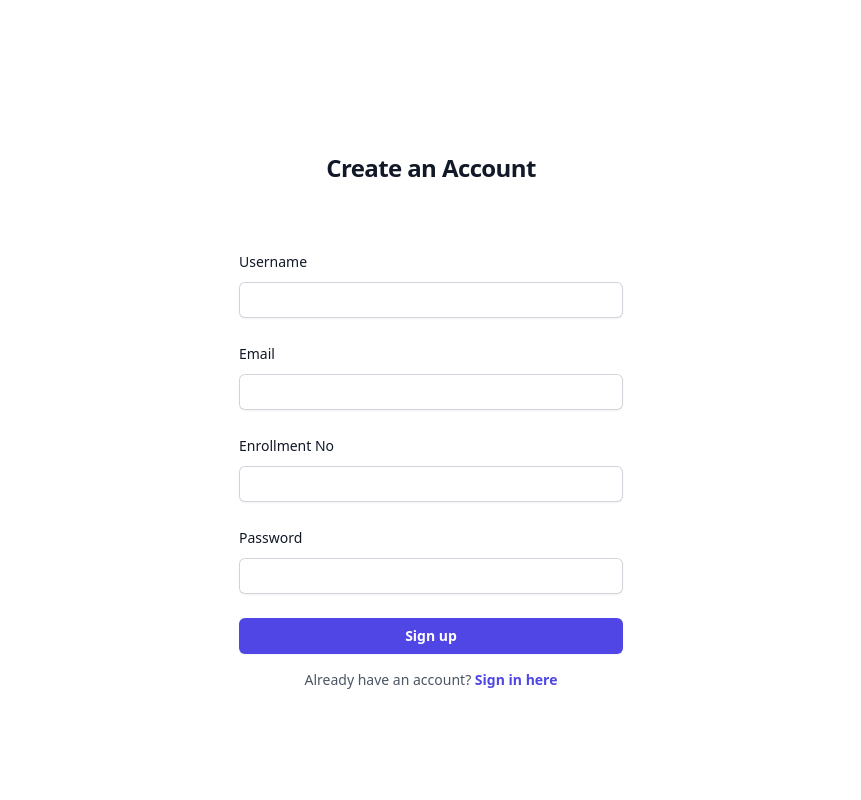
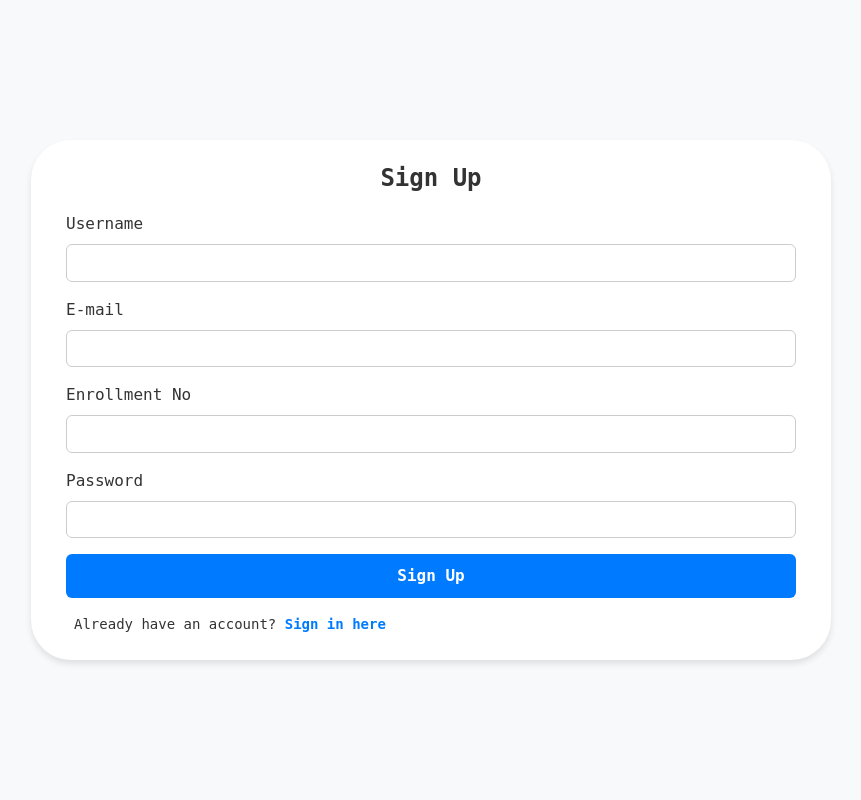
Before and after one commit to Utsav-06/ClassHub, a Django app: page /Sign_up/ in a window 1280 px wide. Shown: the whole page, without its empty margins (209-1070 px from the left). Run offline with Django 4.2, Linux system fonts and the light colour scheme; some web fonts are replaced.

Commit message:
Redesigned SignUp page

```diff
--- /dev/null
+++ b/ClassHub/classUser/static/Css/SignUpPage.css
@@ -0,0 +1,77 @@
+body {
+    font-family: monospace;
+    background-color: #f8f9fa;
+    margin: 0;
+    padding: 0;
+    display: flex;
+    justify-content: center;
+    align-items: center;
+    height: 100vh;
+}
+
+.container {
+    width: 800px;
+    padding: 20px 35px 25px;
+    border-radius: 40px;
+    box-shadow: 0 4px 6px rgba(0, 0, 0, 0.1);
+    background-color: #fff;
+}
+
+.container h2 {
+    text-align: center;
+    font-size: 1.5rem;
+    font-weight: bold;
+    margin-bottom: 1rem;
+    color: #333;
+}
+
+.container label {
+    display: block;
+    font-size: 1rem;
+    color: #333;
+    margin-bottom: 0.5rem;
+}
+
+.container input[type='text'],
+.container input[type='password'] {
+    width: 100%;
+    padding: 8px;
+    margin-bottom: 1rem;
+    border: 1px solid #ccc;
+    border-radius: 6px;
+    box-sizing: border-box;
+}
+
+.container button {
+    width: 100%;
+    padding: 10px;
+    background-color: #007bff;
+    color: #fff;
+    font-size: 1rem;
+    font-weight: bold;
+    border: none;
+    border-radius: 6px;
+    cursor: pointer;
+    transition: background-color 0.3s;
+}
+
+.container button:hover {
+    background-color: #0056b3;
+}
+
+.container p {
+    margin-top: 1rem;
+    font-size: 0.875rem;
+    color: #333;
+    margin-left: 8px;
+}
+
+.container a {
+    color: #007bff;
+    text-decoration: none;
+    font-weight: bold;
+}
+
+.container a:hover {
+    text-decoration: underline;
+}
--- a/ClassHub/classUser/templates/User-Login-Logout/Sign_up.html
+++ b/ClassHub/classUser/templates/User-Login-Logout/Sign_up.html
@@ -1,60 +1,32 @@
 <!DOCTYPE html>
 <html lang="en" class="h-full bg-white">
+  {% load static %}
   <head>
     <meta charset="UTF-8" />
     <link rel="stylesheet" href="https://rsms.me/inter/inter.css" />
     <link href="https://unpkg.com/tailwindcss@^1.0/dist/tailwind.min.css" rel="stylesheet" />
     <meta name="viewport" content="width=device-width, initial-scale=1.0" />
+    <link rel="stylesheet" type="text/css" href="{% static 'Css/SignUpPage.css' %}" />
     <title>Signup</title>
   </head>
   <body class="h-full">
-    <div class="flex min-h-full flex-col justify-center px-6 py-12 lg:px-8">
-      <div class="sm:mx-auto sm:w-full sm:max-w-sm">
-        <h2 class="mt-10 text-center text-2xl font-bold leading-9 tracking-tight text-gray-900">Create an Account</h2>
-      </div>
-
-      <div class="mt-10 sm:mx-auto sm:w-full sm:max-w-sm">
-        <form class="space-y-6" action="{% url 'signup' %}" method="POST">
-          {% csrf_token %}
-          <div>
-            <label for="username" class="block text-sm font-medium leading-6 text-gray-900">Username</label>
-            <div class="mt-2">
-              <input id="username" name="username" type="text" autocomplete="username" required class="block w-full rounded-md border-0 py-1.5 text-gray-900 shadow-sm ring-1 ring-inset ring-gray-300 placeholder:text-gray-400 focus:ring-2 focus:ring-inset focus:ring-indigo-600 sm:text-sm sm:leading-6" />
-            </div>
-          </div>
-
-          <div>
-            <label for="email" class="block text-sm font-medium leading-6 text-gray-900">Email</label>
-            <div class="mt-2">
-              <input id="email" name="email" type="email" autocomplete="email" required class="block w-full rounded-md border-0 py-1.5 text-gray-900 shadow-sm ring-1 ring-inset ring-gray-300 placeholder:text-gray-400 focus:ring-2 focus:ring-inset focus:ring-indigo-600 sm:text-sm sm:leading-6" />
-            </div>
-          </div>
-
-          <div>
-            <label for="enrollmentNo" class="block text-sm font-medium leading-6 text-gray-900">Enrollment No</label>
-            <div class="mt-2">
-              <input id="enrollmentNo" name="enrollmentNo" type="text" autocomplete="enrollmentNo" required class="block w-full rounded-md border-0 py-1.5 text-gray-900 shadow-sm ring-1 ring-inset ring-gray-300 placeholder:text-gray-400 focus:ring-2 focus:ring-inset focus:ring-indigo-600 sm:text-sm sm:leading-6" />
-            </div>
-          </div>
-
-          <div>
-            <label for="password" class="block text-sm font-medium leading-6 text-gray-900">Password</label>
-            <div class="mt-2">
-              <input id="password" name="password" type="password" autocomplete="new-password" required class="block w-full rounded-md border-0 py-1.5 text-gray-900 shadow-sm ring-1 ring-inset ring-gray-300 placeholder:text-gray-400 focus:ring-2 focus:ring-inset focus:ring-indigo-600 sm:text-sm sm:leading-6" />
-            </div>
-          </div>
-
-          <div>
-            <button type="submit" class="flex w-full justify-center rounded-md bg-indigo-600 px-3 py-1.5 text-sm font-semibold leading-6 text-white shadow-sm hover:bg-indigo-500 focus-visible:outline focus-visible:outline-2 focus-visible:outline-offset-2 focus-visible:outline-indigo-600">Sign up</button>
-          </div>
-        </form>
-
-        <div class="mt-4 text-center text-sm">
-          <p class="text-gray-600">
-            Already have an account? <a href="{% url 'login' %}" class="font-semibold text-indigo-600 hover:text-indigo-500">Sign in here</a>
-          </p>
-        </div>
-      </div>
+    <div class="container">
+      <h2>Sign Up</h2>
+      <form action="{% url 'signup' %}" method="POST">
+        {% csrf_token %}
+        <label for="username">Username</label>
+        <input id="username" name="username" type="text" autocomplete="username" required />
+        <label for="email">E-mail</label>
+        <input id="email" name="email" type="text" autocomplete="email" required />
+        <label for="enrollmentNo">Enrollment No</label>
+        <input id="enrollmentNo" name="enrollmentNo" type="text" autocomplete="enrollmentNo" required />
+        <label for="password">Password</label>
+        <input id="password" name="password" type="password" autocomplete="current-password" required />
+        <button type="submit">Sign Up</button>
+      </form>
+      <p>
+        Already have an account? <a href="{% url 'login' %}">Sign in here</a>
+      </p>
     </div>
   </body>
 </html>
```
